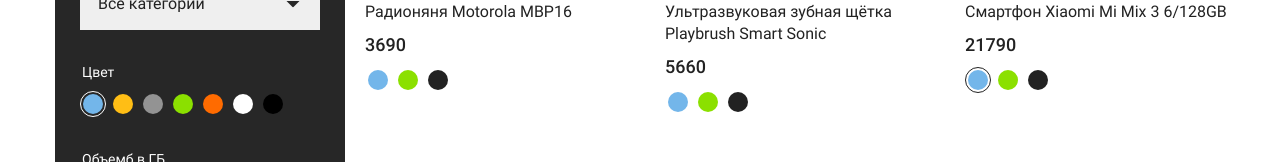
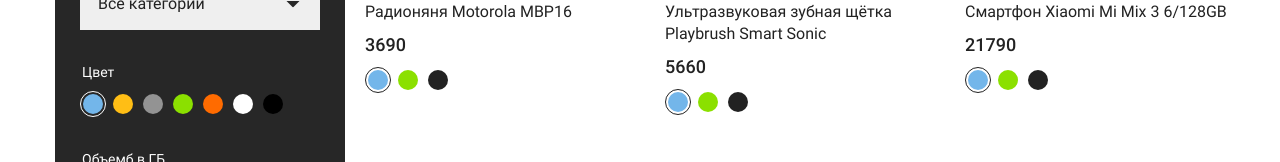
Before and after one commit to lyana-m/techzavrr, a Vue app: page / in a window 1280 px wide. Shown: the part 594-756 px from the top of the page. Built offline with nearby package versions, Linux system fonts and the light colour scheme.

Commit message:
добавлен уникальный идентификатор товара

```diff
--- a/babel.config.js
+++ b/babel.config.js
@@ -1,5 +1,5 @@
 module.exports = {
   presets: [
-    '@vue/cli-plugin-babel/preset',
-  ],
+    "@vue/cli-plugin-babel/preset"
+  ]
 };
--- a/src/components/ProductItem.vue
+++ b/src/components/ProductItem.vue
@@ -17,25 +17,19 @@
     <ul class="colors colors--black">
       <li class="colors__item">
         <label class="colors__label">
-          <input
-            class="colors__radio sr-only"
-            type="radio"
-            name="color-1"
-            value="#73B6EA"
-            checked=""
-          />
+          <input class="colors__radio sr-only" type="radio" value="#73B6EA" v-model="color" />
           <span class="colors__value" style="background-color: #73B6EA;"> </span>
         </label>
       </li>
       <li class="colors__item">
         <label class="colors__label">
-          <input class="colors__radio sr-only" type="radio" name="color-1" value="#8BE000" />
+          <input class="colors__radio sr-only" type="radio" value="#8BE000" v-model="color" />
           <span class="colors__value" style="background-color: #8BE000;"> </span>
         </label>
       </li>
       <li class="colors__item">
         <label class="colors__label">
-          <input class="colors__radio sr-only" type="radio" name="color-1" value="#222" />
+          <input class="colors__radio sr-only" type="radio" value="#222" v-model="color" />
           <span class="colors__value" style="background-color: #222;"> </span>
         </label>
       </li>
@@ -45,6 +39,9 @@
 
 <script>
 export default {
+  data() {
+    return { color: "#73B6EA" };
+  },
   props: {
     product: {
       type: Object
--- a/src/components/ProductList.vue
+++ b/src/components/ProductList.vue
@@ -1,6 +1,6 @@
 <template>
   <ul class="catalog__list">
-    <ProductItem v-for="(product, index) in products" :key="index" :product="product"></ProductItem>
+    <ProductItem v-for="product in products" :key="product.ID" :product="product"></ProductItem>
   </ul>
 </template>
 
--- a/src/data/products.js
+++ b/src/data/products.js
@@ -1,61 +1,73 @@
 export default [{
-  title: 'Радионяня Motorola MBP16',
+  id: 1,
+  title: "Радионяня Motorola MBP16",
   price: 3690,
-  image: 'http://localhost:8081/img/radio.jpg',
+  image: "http://localhost:8081/img/radio.jpg"
 },
 {
-  title: 'Ультразвуковая зубная щётка Playbrush Smart Sonic',
+  id: 2,
+  title: "Ультразвуковая зубная щётка Playbrush Smart Sonic",
   price: 5660,
-  image: 'http://localhost:8081/img/toothbrush.jpg',
+  image: "http://localhost:8081/img/toothbrush.jpg"
 },
 {
-  title: 'Смартфон Xiaomi Mi Mix 3 6/128GB',
+  id: 3,
+  title: "Смартфон Xiaomi Mi Mix 3 6/128GB",
   price: 21790,
-  image: 'http://localhost:8081/img/phone.jpg',
+  image: "http://localhost:8081/img/phone.jpg"
 },
 {
-  title: 'Электроскейт Razor Cruiser',
+  id: 4,
+  title: "Электроскейт Razor Cruiser",
   price: 24690,
-  image: 'http://localhost:8081/img/board.jpg',
+  image: "http://localhost:8081/img/board.jpg"
 },
 {
-  title: 'Смартфон Xiaomi Mi A3 4/64GB Android One',
+  id: 5,
+  title: "Смартфон Xiaomi Mi A3 4/64GB Android One",
   price: 14960,
-  image: 'http://localhost:8081/img/phone-2.jpg',
+  image: "http://localhost:8081/img/phone-2.jpg"
 },
 {
-  title: 'Смартфон Xiaomi Redmi 6/128GB',
+  id: 6,
+  title: "Смартфон Xiaomi Redmi 6/128GB",
   price: 8960,
-  image: 'http://localhost:8081/img/phone-3.jpg',
+  image: "http://localhost:8081/img/phone-3.jpg"
 },
 {
-  title: 'Электрический дрифт-карт Razor Crazy Cart',
+  id: 7,
+  title: "Электрический дрифт-карт Razor Crazy Cart",
   price: 39900,
-  image: 'http://localhost:8081/img/bicycle.jpg',
+  image: "http://localhost:8081/img/bicycle.jpg"
 },
 {
-  title: 'Гироскутер Razor Hovertrax 2.0',
+  id: 8,
+  title: "Гироскутер Razor Hovertrax 2.0",
   price: 34900,
-  image: 'http://localhost:8081/img/wheels.jpg',
+  image: "http://localhost:8081/img/wheels.jpg"
 },
 {
-  title: 'Детский трюковой самокат Razor Grom',
+  id: 9,
+  title: "Детский трюковой самокат Razor Grom",
   price: 4990,
-  image: 'http://localhost:8081/img/scooter.jpg',
+  image: "http://localhost:8081/img/scooter.jpg"
 },
 {
-  title: 'Роллерсёрф Razor RipStik Air Pro',
+  id: 10,
+  title: "Роллерсёрф Razor RipStik Air Pro",
   price: 6690,
-  image: 'http://localhost:8081/img/ripstik.jpg',
+  image: "http://localhost:8081/img/ripstik.jpg"
 },
 {
-  title: 'Наушники AirPods с беспроводным зарядным футляром',
+  id: 11,
+  title: "Наушники AirPods с беспроводным зарядным футляром",
   price: 16560,
-  image: 'http://localhost:8081/img/airpods.jpg',
+  image: "http://localhost:8081/img/airpods.jpg"
 },
 {
-  title: 'Наушники Sony',
+  id: 12,
+  title: "Наушники Sony",
   price: 30690,
-  image: 'http://localhost:8081/img/headphones.jpg',
-},
+  image: "http://localhost:8081/img/headphones.jpg"
+}
 ];
```
Also changed, not shown: .eslintrc.js.
